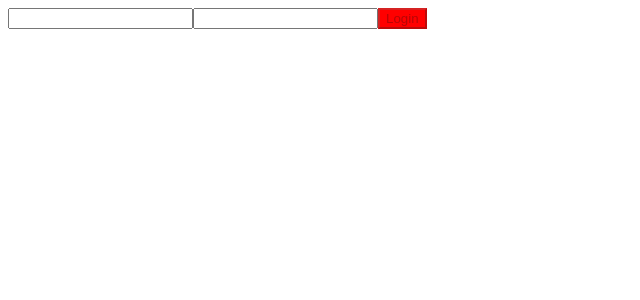
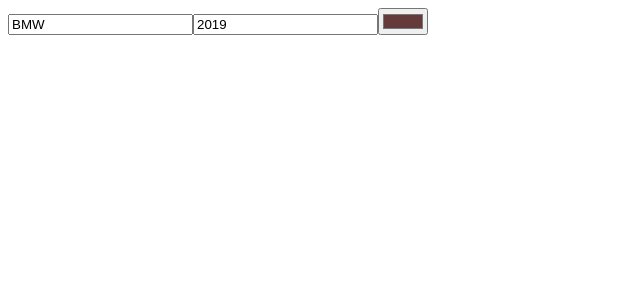
Before and after one commit to SamaJabri/Develhope-Web-React, a React (Create React App) app: page / in a window 1280 px wide. Shown: the top 300 px of the page, without its empty margins (0-640 px from the left). Built offline with nearby package versions, Linux system fonts and the light colour scheme.

Commit message:
Solved fifty-sixth exercise

```diff
--- a/src/App.jsx
+++ b/src/App.jsx
@@ -1,10 +1,15 @@
 import React, { Component } from "react";
-import Login from "./components/login/Login";
+import CarDetails from "./components/CarDetails";
 
 export default class App extends Component {
-  onLogin = (e) => e.preventDefault();
+
+  initialData = {
+    model: 'BMW',
+    year: '2019',
+    color: '#643A3A'
+  }
 
   render() {
-    return <Login onLogin={this.onLogin} />;
+    return <CarDetails initialData={this.initialData}  />;
   }
 }
--- /dev/null
+++ b/src/components/CarDetails.jsx
@@ -0,0 +1,22 @@
+import React from "react";
+import { useRef, useEffect } from "react";
+
+export default function CarDetails(props) {
+  const { model, year, color } = props.initialData;
+
+  const formRef = useRef(model, year, color);
+
+  useEffect(() => {
+    formRef.current.model.value = model;
+    formRef.current.year.value = year;
+    formRef.current.color.value = color;
+  }, [model, year, color]);
+
+  return (
+    <form ref={formRef}>
+      <input type="text" name="model" />
+      <input type="text" name="year" />
+      <input type="color" name="color" />
+    </form>
+  );
+}
```
